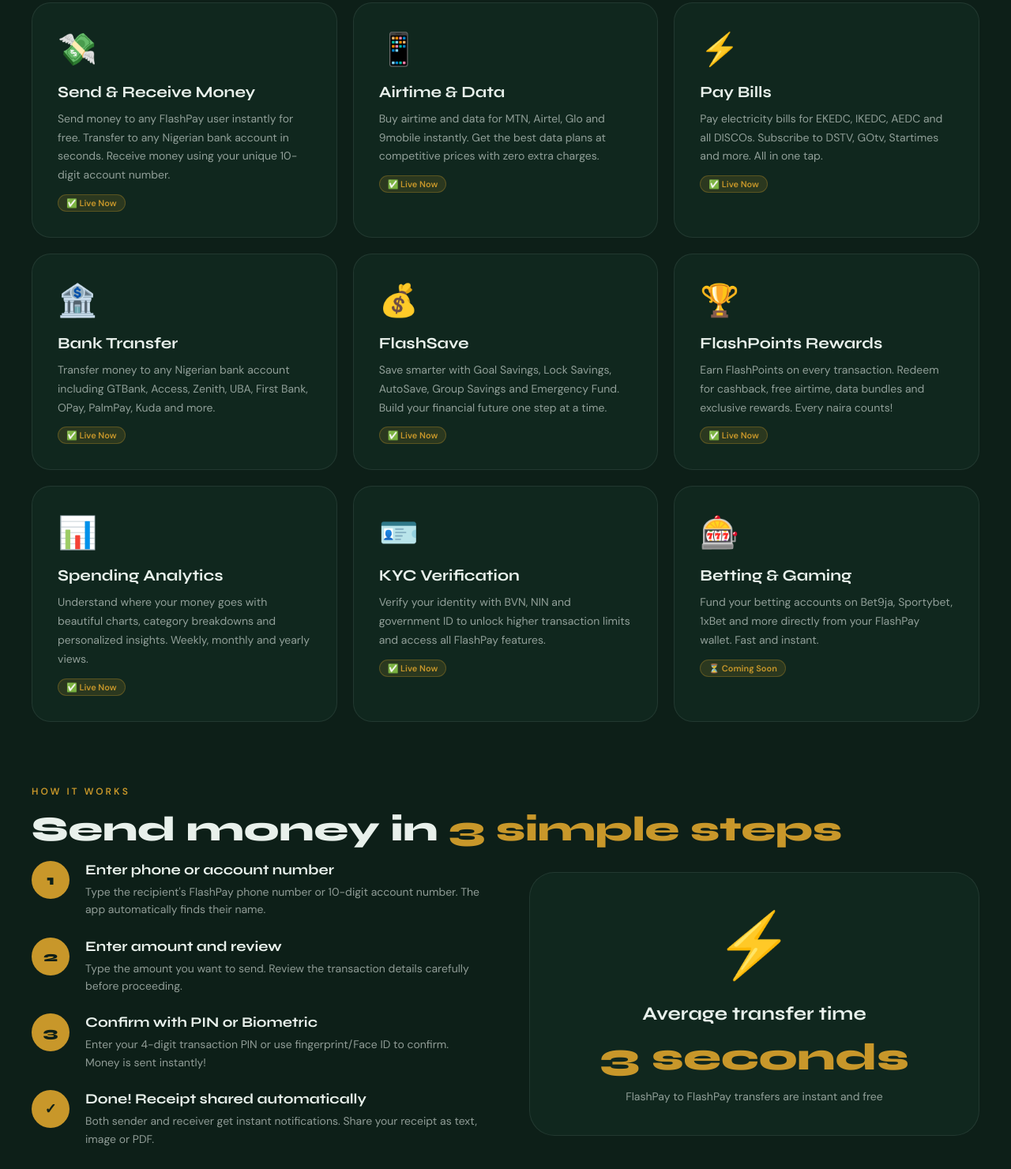
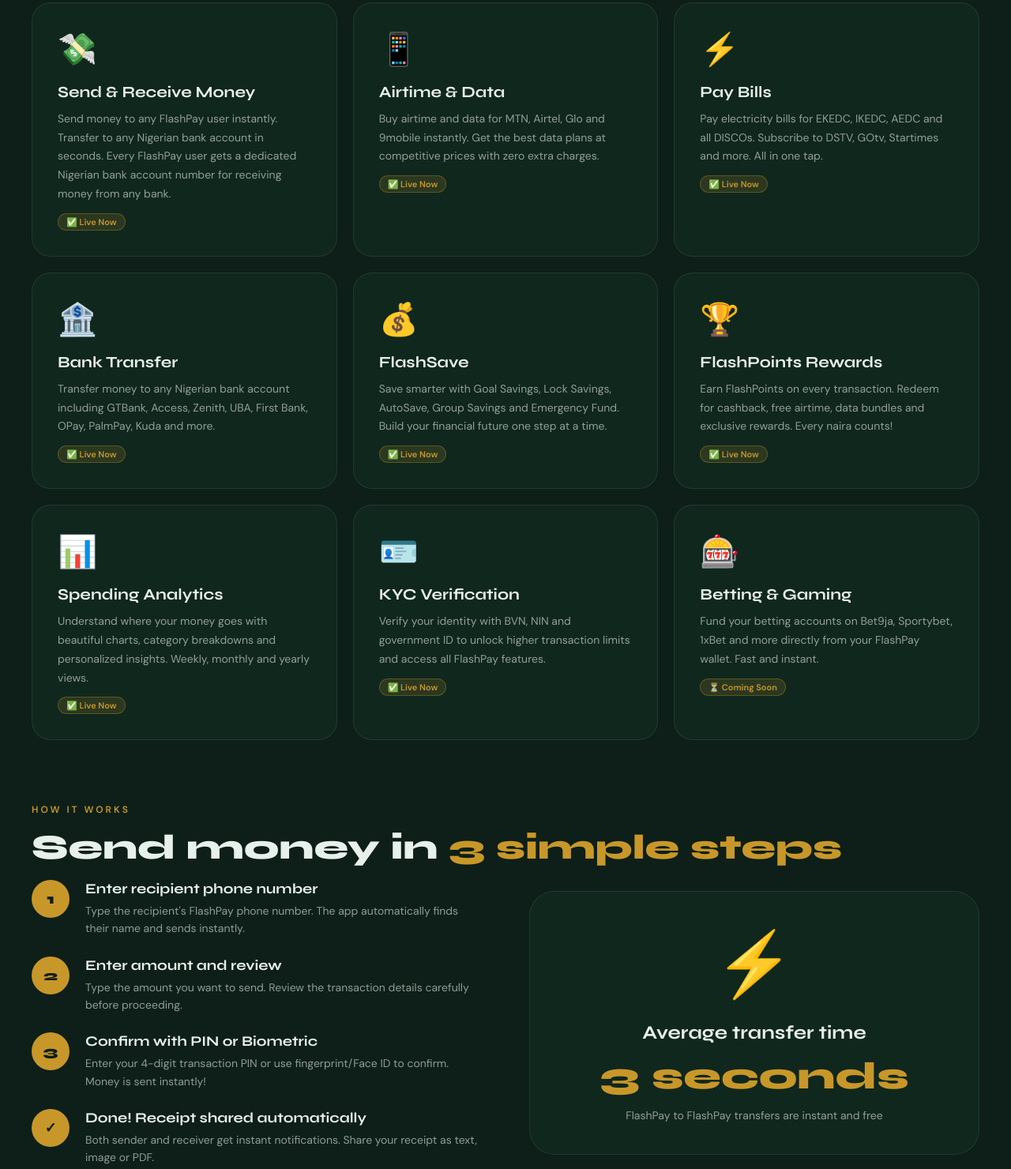
Before and after one commit to michaeloluwatoyin730/flashpay-careers, a website: page pages/personal.html in a window 1280 px wide. Shown: the part 1162-2642 px from the top of the page at 79% size. Drawn offline with Linux system fonts and the light colour scheme; no server answers.

Commit message:
Update website to reflect Monnify dedicated bank account model

```diff
--- a/pages/personal.html
+++ b/pages/personal.html
@@ -233,7 +233,7 @@ section{padding:60px 20px}
       <div class="feature-card">
         <span class="feature-icon">💸</span>
         <h3>Send & Receive Money</h3>
-        <p>Send money to any FlashPay user instantly for free. Transfer to any Nigerian bank account in seconds. Receive money using your unique 10-digit account number.</p>
+        <p>Send money to any FlashPay user instantly. Transfer to any Nigerian bank account in seconds. Every FlashPay user gets a dedicated Nigerian bank account number for receiving money from any bank.</p>
         <span class="feature-tag">✅ Live Now</span>
       </div>
       <div class="feature-card">
@@ -300,8 +300,8 @@ section{padding:60px 20px}
         <div class="step">
           <div class="step-num">1</div>
           <div class="step-content">
-            <h4>Enter phone or account number</h4>
-            <p>Type the recipient's FlashPay phone number or 10-digit account number. The app automatically finds their name.</p>
+            <h4>Enter recipient phone number</h4>
+            <p>Type the recipient's FlashPay phone number. The app automatically finds their name and sends instantly.</p>
           </div>
         </div>
         <div class="step">
@@ -445,8 +445,8 @@ section{padding:60px 20px}
         <div class="faq-a">Yes! FlashPay uses bank-level security including JWT authentication, bcrypt PIN encryption, biometric verification, PIN lockout after 5 wrong attempts, and AI-powered fraud detection.</div>
       </div>
       <div class="faq-item">
-        <div class="faq-q" onclick="toggleFaq(this)">What is my FlashPay account number? <span class="faq-arrow">▼</span></div>
-        <div class="faq-a">Your FlashPay account number is your phone number without the first digit. For example, if your number is 08012345678, your account number is 8012345678.</div>
+        <div class="faq-q" onclick="toggleFaq(this)">How do I receive money on FlashPay? <span class="faq-arrow">▼</span></div>
+        <div class="faq-a">Every FlashPay user gets a unique dedicated Nigerian bank account number powered by our licensed banking partner. Your account number is shown on your dashboard and profile when you register. You can receive money from any Nigerian bank directly into your FlashPay wallet using this account number.</div>
       </div>
       <div class="faq-item">
         <div class="faq-q" onclick="toggleFaq(this)">How long do transfers take? <span class="faq-arrow">▼</span></div>
```
